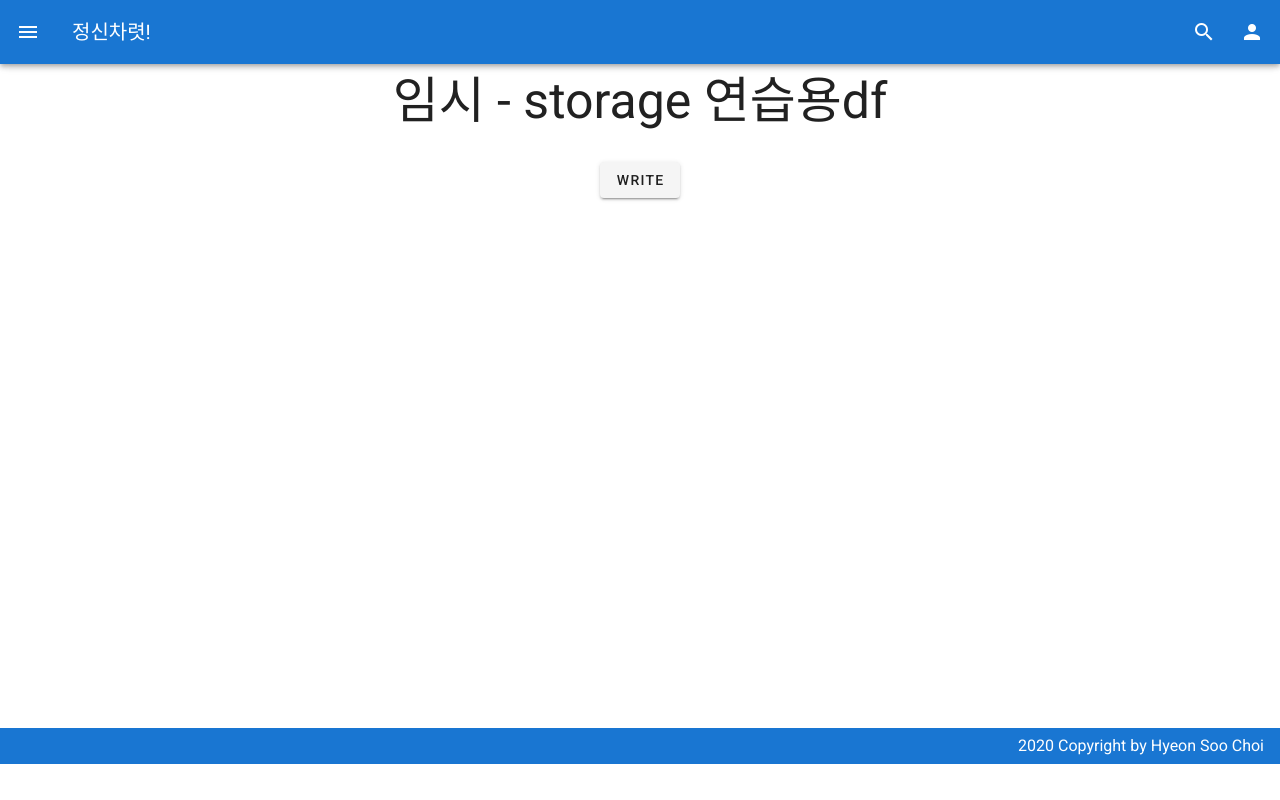
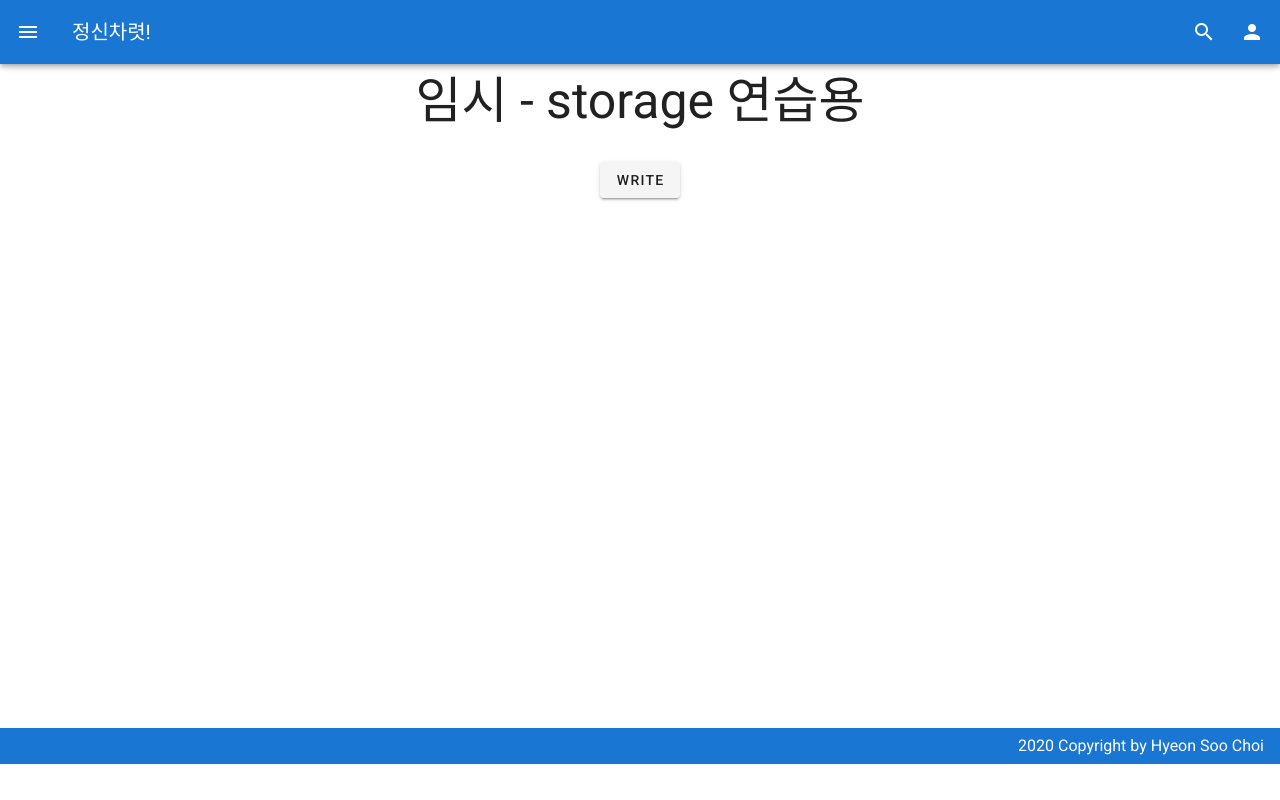
Before and after one commit to itsme-shawn/smart-mind, a Vue app: page /temp in a window 1280 px wide. Built offline with nearby package versions, Linux system fonts and the light colour scheme; no server answers; what vue-toast-notification would draw is missing.

Commit message:
원상복구

```diff
--- a/src/views/contents/temp/index.vue
+++ b/src/views/contents/temp/index.vue
@@ -1,6 +1,6 @@
 <template>
 	<div class="text-center" style="font-size:50px">
-		임시 - storage 연습용df
+		임시 - storage 연습용
 
 		<v-sheet>
 		<v-btn @click="write">write</v-btn>
```
